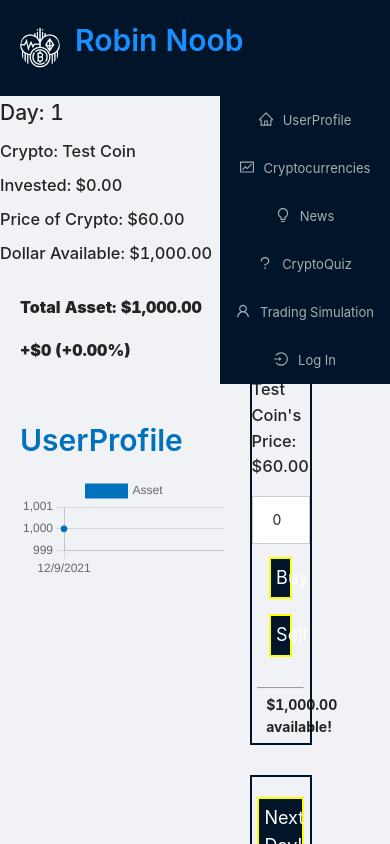
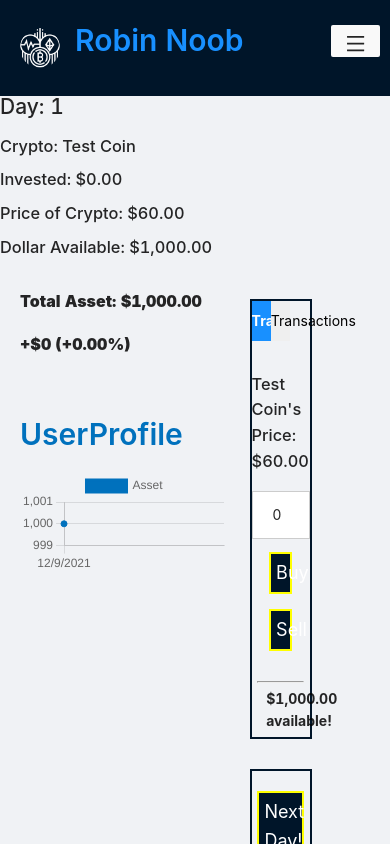
Before and after one commit to Capstone2109/TenRen, a React (Create React App) app: page /profile in a window 390 px wide. Both pictures are taken after a click on the button "Begin". Shown: the top 844 px of the page. Built offline with nearby package versions, Linux system fonts and the light colour scheme.

Commit message:
Fixed navbar

```diff
--- a/src/App.scss
+++ b/src/App.scss
@@ -280,3 +280,44 @@ a:hover {
   padding: 20px;
   align-items: center;
 }
+
+@media screen and (max-width: 768px) {
+  .app {
+    flex-direction: column;
+    overflow: hidden;
+  }
+
+  .navbar {
+    flex: 1;
+  }
+
+  .main {
+    flex: 1;
+    margin-top: 90px;
+    margin-left: 0px;
+    margin-right: 10px;
+  }
+
+  .nav-container {
+    height: 8vh;
+    position: fixed;
+    width: 100%;
+    z-index: 100;
+    background-color: var(--bgSecondary);
+  }
+
+  .menu-control-container {
+    display: block !important;
+  }
+
+  .ant-menu {
+    position: absolute;
+    right: 0px;
+  }
+  .home-title {
+    font-size: 1.4rem !important;
+  }
+  .show-more {
+    font-size: 1.3rem !important;
+  }
+}
--- a/src/components/Navbar.js
+++ b/src/components/Navbar.js
@@ -16,7 +16,7 @@ import icon from "../images/crypto.png";
 
 const Navbar = (props) => {
   const [activeMenu, setActiveMenu] = useState(true);
-  const [screenSize, setScreenSize] = useState(null);
+  const [screenSize, setScreenSize] = useState(undefined);
 
   useEffect(() => {
     const handleResize = () => setScreenSize(window.innerWidth);
@@ -30,6 +30,8 @@ const Navbar = (props) => {
 
   useEffect(() => {
     if (screenSize <= 768) {
+      setActiveMenu(false);
+    } else {
       setActiveMenu(true);
     }
   }, [screenSize]);
--- a/src/styles/media-queries/media-queries.scss
+++ b/src/styles/media-queries/media-queries.scss
@@ -96,28 +96,3 @@
     font-size: 1.3rem !important;
   }
 }
-
-@media screen and (max-width: 768px) {
-  .main {
-    margin-top: 95.5px;
-  }
-
-  .nav-container {
-    height: 95px;
-  }
-
-  .menu-control-container {
-    display: block !important;
-  }
-
-  .ant-menu {
-    position: absolute;
-    right: 0px;
-  }
-  // .home-title {
-  //   font-size: 1.4rem !important;
-  // }
-  // .show-more {
-  //   font-size: 1.3rem !important;
-  // }
-}
```
